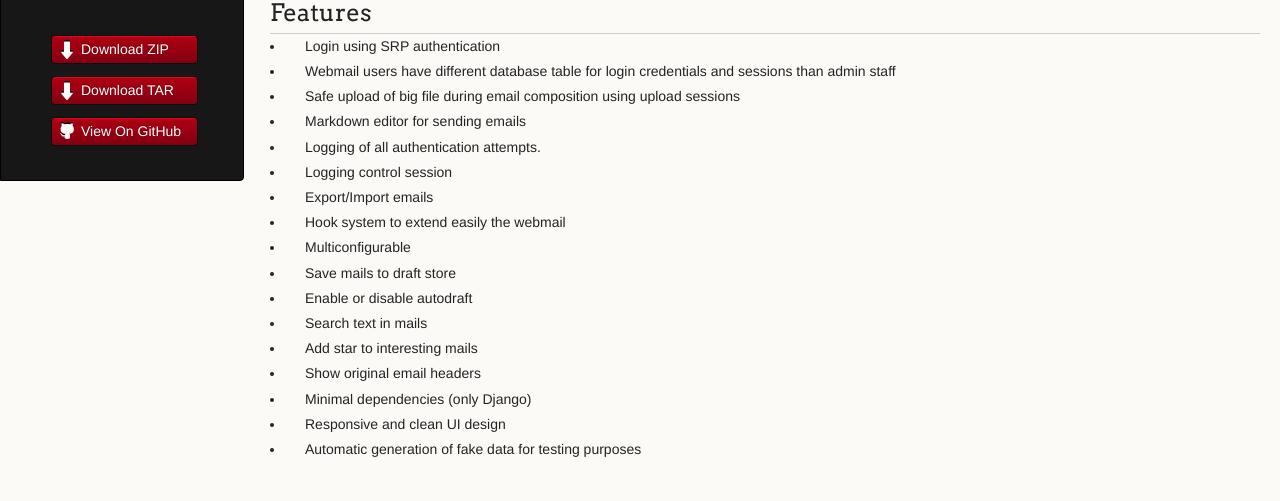
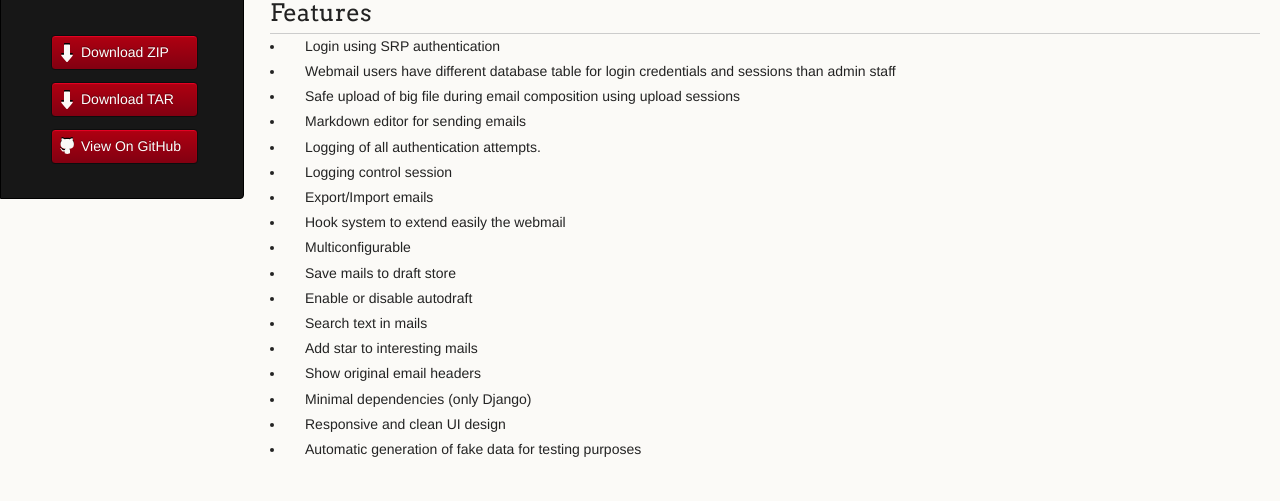
Before and after one commit to holasoftware/holawebmail_docs, a plain HTML site: page index.html in a window 1280 px wide. Shown: the part 229-730 px from the top of the page. Drawn offline with Linux system fonts and the light colour scheme.

Commit message:
Fixed css issues in buttons

```diff
--- a/stylesheets/styles.css
+++ b/stylesheets/styles.css
@@ -278,11 +278,9 @@ ul.github-links {
 ul.github-links > li {
     list-style-type: none;
     width:132px;
-  height:15px;
     margin-bottom: 12px;
-	line-height: 1em;
+    line-height: 1.5em;
     padding: 6px 6px 6px 7px;
-
     background: #AF0011;
     background: -moz-linear-gradient(top, #AF0011 0%, #820011 100%);
     background: -webkit-gradient(linear, left top, left bottom, color-stop(0%,#f8f8f8), color-stop(100%,#dddddd));
@@ -290,10 +288,8 @@ ul.github-links > li {
     background: -o-linear-gradient(top, #AF0011 0%,#820011 100%);
     background: -ms-linear-gradient(top, #AF0011 0%,#820011 100%);
     background: linear-gradient(top, #AF0011 0%,#820011 100%);
-
     border-radius:4px;
     border:1px solid #0D0D0D;
-
     -webkit-box-shadow: inset 0px 1px 1px 0 rgba(233,2,38, 1);
     box-shadow: inset 0px 1px 1px 0 rgba(233,2,38, 1);
 
@@ -406,6 +402,7 @@ a.buttons:hover {
   }
   #main ul.github-links > li {
     display: inline-block;
+    width: auto;
   }
 
   #main ul.github-links > li a {
```
Lines whose indentation alone changed are shown as unchanged.
